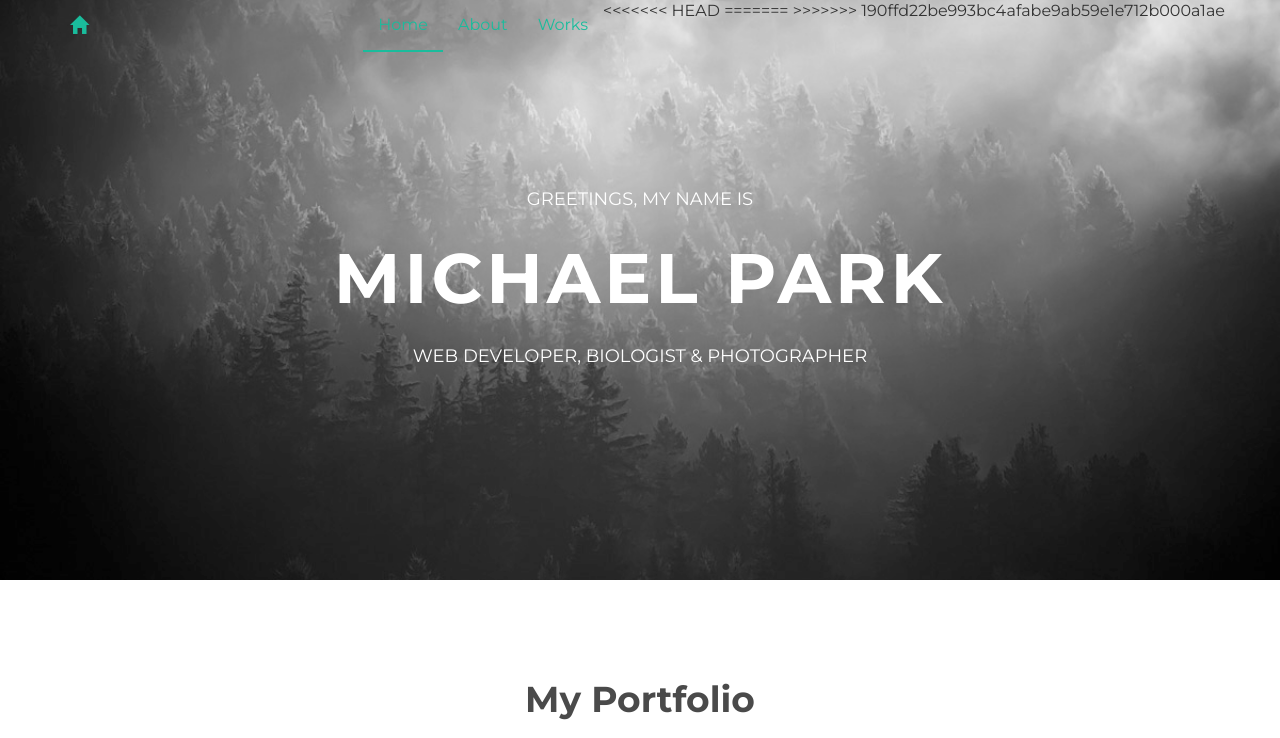
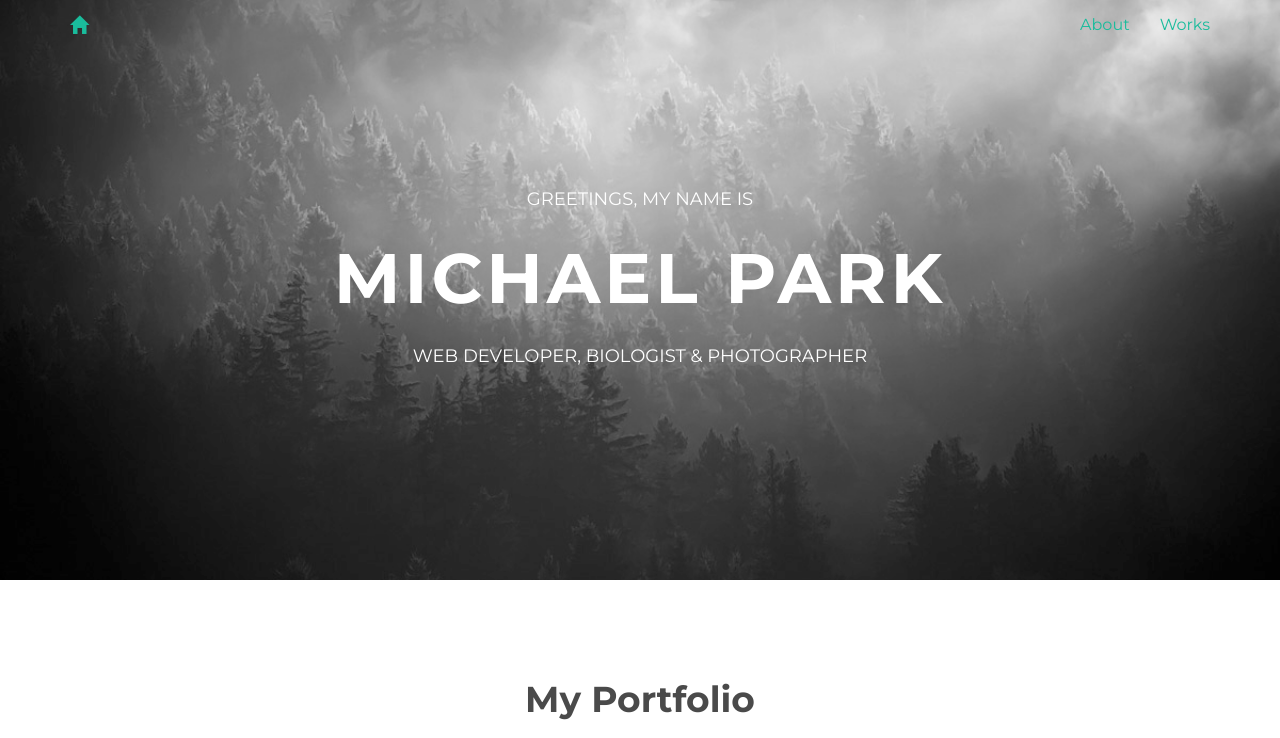
Before and after one commit to mowenpark/portfolio, a plain HTML site: page index.html in a window 1280 px wide. Shown: the top 738 px of the page. Drawn offline with nearby package versions, Linux system fonts and the light colour scheme.

Commit message:
fix navbar

```diff
--- a/index.html
+++ b/index.html
@@ -43,10 +43,6 @@
         </div>
         <div class="navbar-collapse collapse">
           <ul class="nav navbar-nav navbar-right">
-<<<<<<< HEAD
-=======
-            <li class="active"><a href="index.html">Home</a></li>
->>>>>>> 190ffd22be993bc4afabe9ab59e1e712b000a1ae
             <li><a href="about.html">About</a></li>
             <li><a href="work.html">Works</a></li>
           </ul>
```
Also changed, not shown: about.html (+0 -4 lines), work.html (+0 -4 lines).
